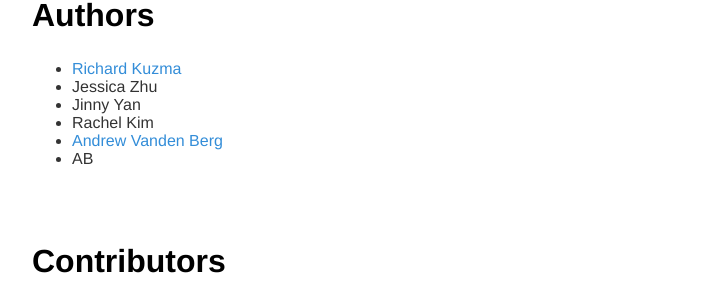
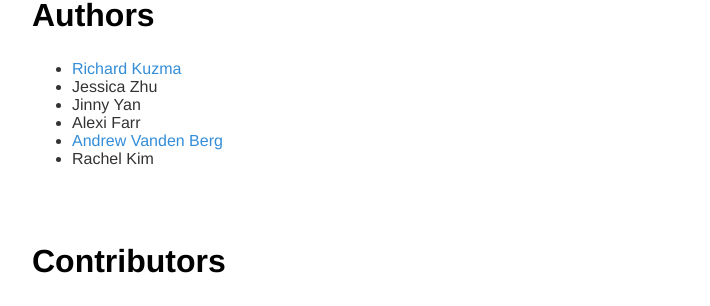
Before and after one commit to datasciencecookbook/datasciencecookbook.github.io, a Jekyll site: the page built from authors/index.md, in a window 1280 px wide. Shown: the part 156-462 px from the top of the page, without its empty margins (160-870 px from the left). Built offline with Jekyll 4.4.1, drawn with Linux system fonts in a browser that asks for light colours.

Commit message:
add AF as author

```diff
--- a/authors/index.md
+++ b/authors/index.md
@@ -9,9 +9,10 @@ permalink: /authors/
 - [Richard Kuzma](https://www.linkedin.com/in/richard-s-kuzma/)
 - Jessica Zhu
 - Jinny Yan
+- Alexi Farr
+- [Andrew Vanden Berg](https://www.linkedin.com/in/andrew-vanden-berg-15294ba1/)
 - Rachel Kim
-- [Andrew Vanden Berg](https://www.linkedin.com/in/andrew-vanden-berg-15294ba1/)
-- AB
+
 
 <br><br>
 ## Contributors
```
